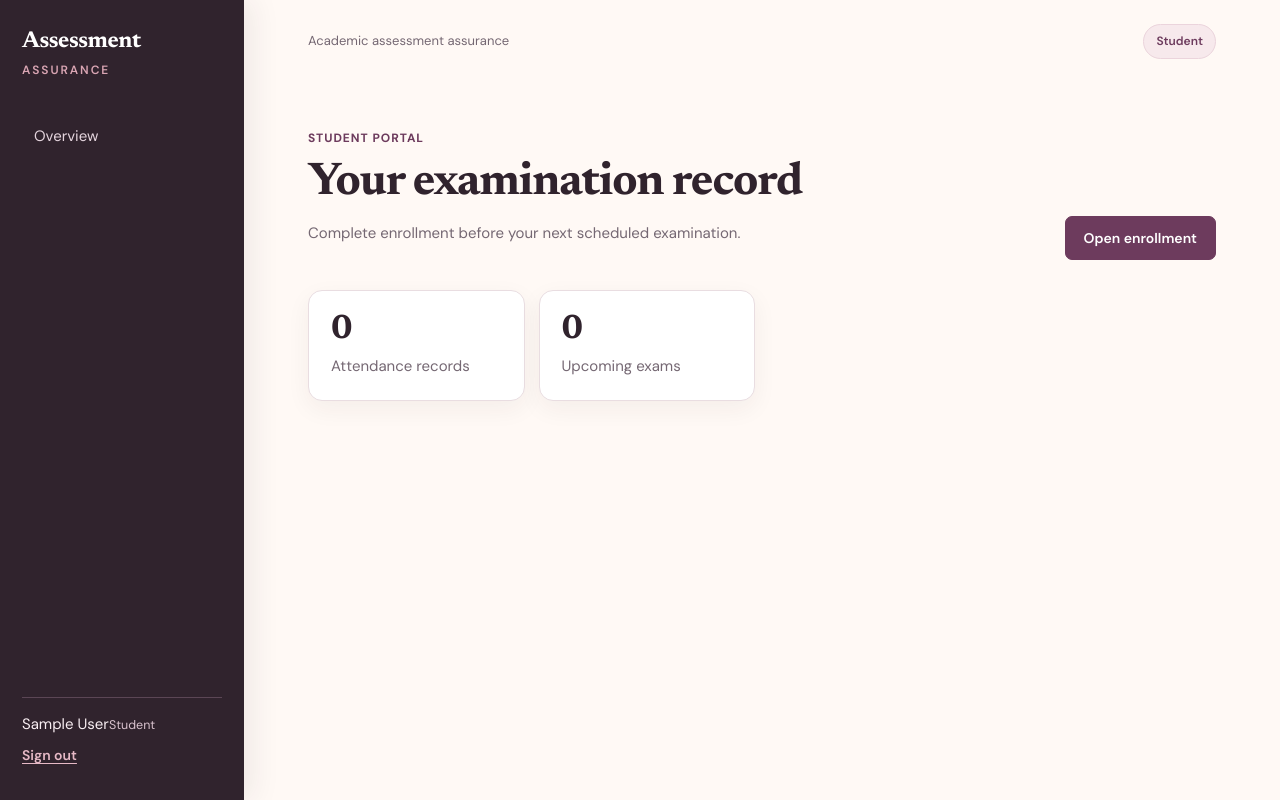
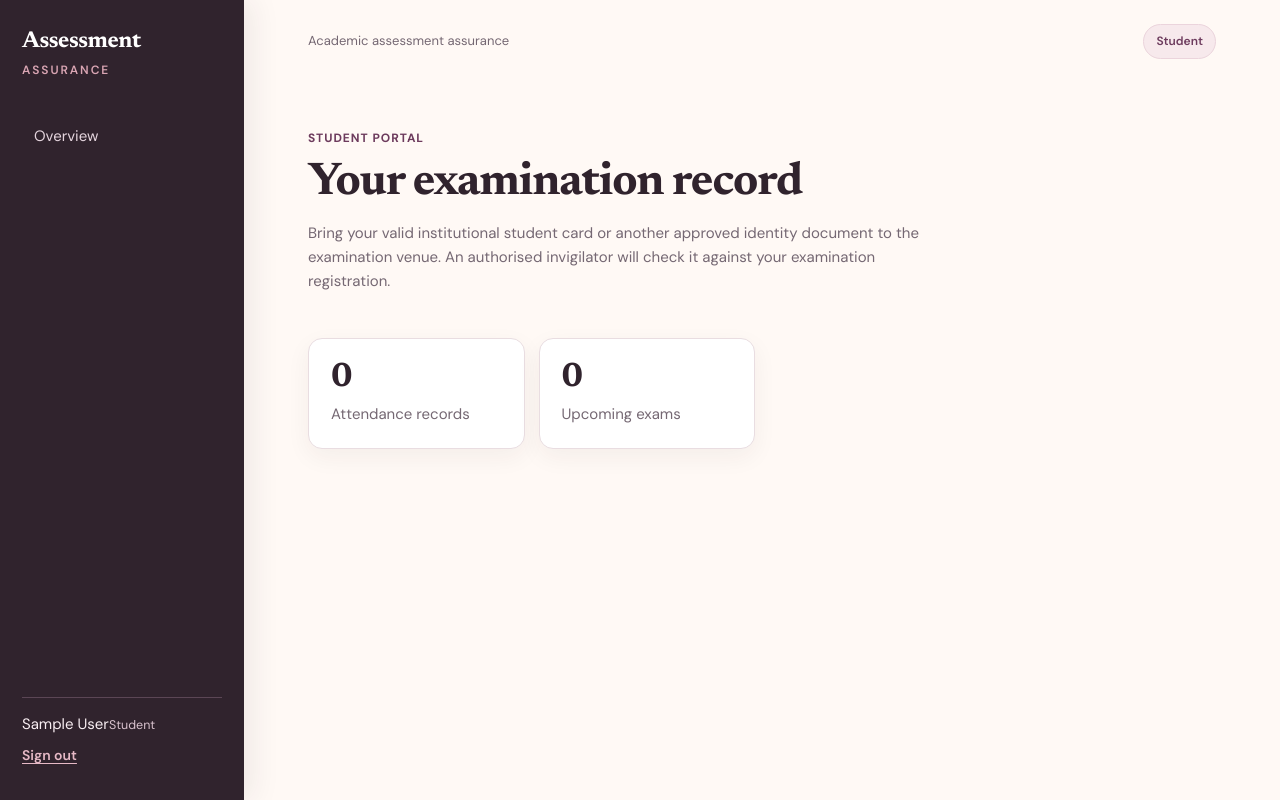
Before and after one commit to Moana-star/Academic-Assessment-Assurance-Platform, a Django app: page / in a window 1280 px wide. Run offline with Django 5.2, Linux system fonts and the light colour scheme; the visitor is signed in with stand-in values (Sample User, id 1); data that the repository does not hold is empty.

Commit message:
Replace student biometric enrollment prompt with staff identity check guidance

```diff
--- a/templates/dashboard/student_dashboard.html
+++ b/templates/dashboard/student_dashboard.html
@@ -1 +1 @@
-{% extends 'base.html' %}{% block content %}<div class='page-head'><div><p class='eyebrow'>Student portal</p><h1>Your examination record</h1><p>Complete enrollment before your next scheduled examination.</p></div><a class='button' href='{% url "enrollment" %}'>Open enrollment</a></div><div class='stats'><div><b>{{ verified_count }}</b><span>Attendance records</span></div><div><b>{{ upcoming|length }}</b><span>Upcoming exams</span></div></div>{% endblock %}
+{% extends 'base.html' %}{% block content %}<div class='page-head'><div><p class='eyebrow'>Student portal</p><h1>Your examination record</h1><p>Bring your valid institutional student card or another approved identity document to the examination venue. An authorised invigilator will check it against your examination registration.</p></div></div><div class='stats'><div><b>{{ verified_count }}</b><span>Attendance records</span></div><div><b>{{ upcoming|length }}</b><span>Upcoming exams</span></div></div>{% endblock %}
```
